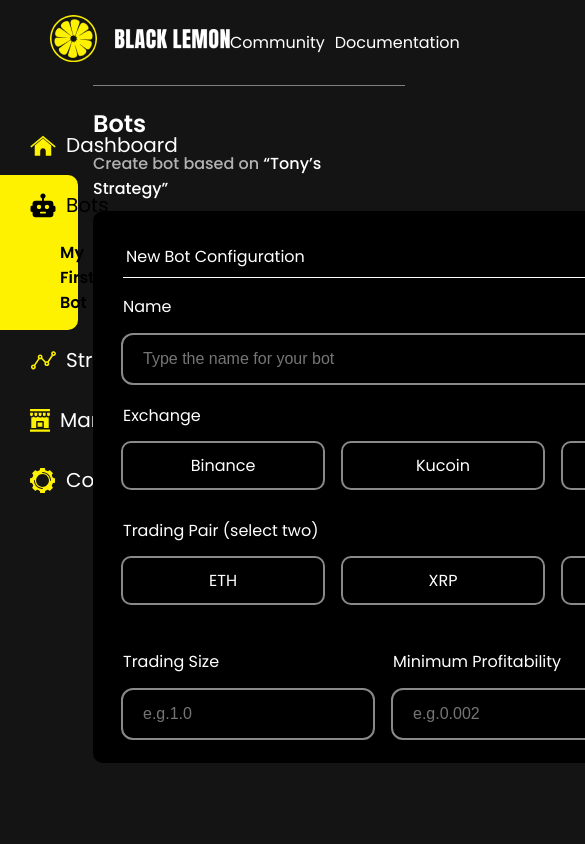
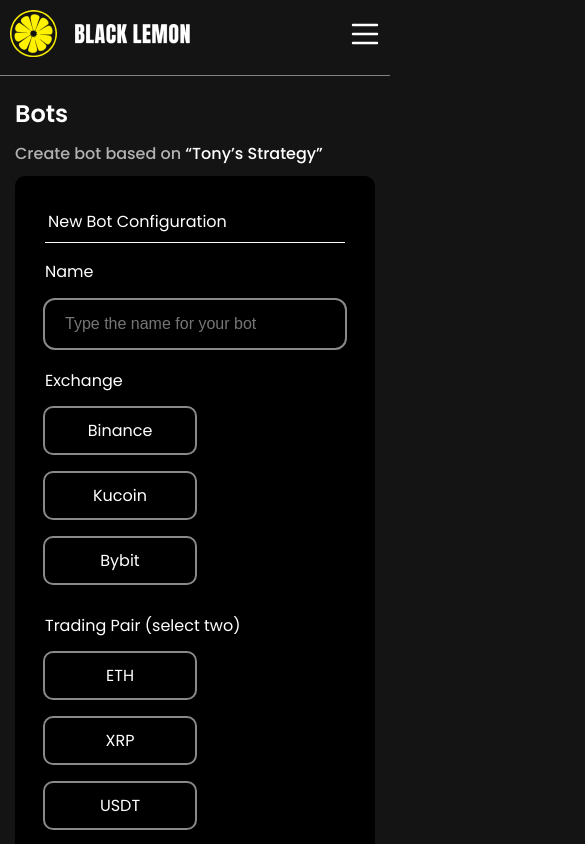
Before and after one commit to mohit49/blacklemon, a React (Vite) app: page /bots in a window 390 px wide. Shown: the top 844 px of the page, 585 px wide, since content can reach past the window. Built offline with nearby package versions, Linux system fonts and the light colour scheme.

Commit message:
responsive

```diff
--- a/src/App.css
+++ b/src/App.css
@@ -855,6 +855,9 @@
   border-radius: 10px;
   margin-left: 20px;
 }
+.mob-menu {
+  display: none;
+}
 @keyframes pulse {
   0% {
     transform: scale(0.33);
@@ -889,3 +892,53 @@
     padding: 0px 15px 0px 0px;
   }
 }
+@media screen and (max-width: 990px) {
+.side-bar{
+  display: none;
+}
+.dashboard {
+  width: 100%;
+  padding:0px 15px;
+}
+.mob-menu {
+  display: flex;align-items: center;
+}
+.mob-menu svg path {
+  fill: #ffffff;
+}
+.side-bar.open {
+  width: 80%;
+  display: block;
+}
+}
+@media screen and (max-width: 768px) {
+  .cards {
+
+    grid-template-columns: repeat(1, 1fr);
+}
+header {
+  padding: 10px;
+}
+.end-menu {
+  display: none;
+}
+.submit-con {
+  width: 100%;
+}
+.feild-exchange {
+  flex-wrap: wrap;
+}
+.bot-form .feild-exchange .input-feild {
+  width: 150px;
+}
+.bot-form .bot-feild {
+  flex-wrap: wrap;
+}
+.top-trade-con {
+  flex-direction: column;
+}
+.top-trade-con .right-btn {
+  flex-wrap: wrap;
+  justify-content: center;
+}
+  }
--- a/src/App.jsx
+++ b/src/App.jsx
@@ -1,16 +1,20 @@
 import "./App.css";
 import Header from "./include/Header/Header";
 
-
+import { useState } from "react";
 import Main from "./include/Main/Main";
 function App() {
+  const [menu , setMenu] = useState(false);
+  function hendlmobilemenu() {
+    setMenu(!menu)
+  }
   return (
     <>
       <div className="blacklemon-app">
-        <Header />
+        <Header hendlmobilemenu={hendlmobilemenu} />
 
 
-        <Main/>
+        <Main menuState={menu}/>
 
       </div>
     </>
--- a/src/components/Sidebar/Sidebar.jsx
+++ b/src/components/Sidebar/Sidebar.jsx
@@ -6,7 +6,7 @@
   Market,
   Setting,
 } from "../../icons/icons";
-function Sidebar() {
+function Sidebar({menuState}) {
   const IconStratiges = StatigesIcon;
   const sideMenu = [
     {
@@ -43,7 +43,7 @@
     },
   ];
   return (
-    <div className="side-bar">
+    <div className={`side-bar ${menuState ? "open" :''}`}>
       <ul>
         {sideMenu.map((ele, ind) =>
           !ele?.submenu ? (
--- a/src/icons/icons.jsx
+++ b/src/icons/icons.jsx
@@ -368,6 +368,9 @@
 </svg>
 
 )
+const MenuIcon = () => (<svg xmlns="http://www.w3.org/2000/svg" x="0px" y="0px" width="30" height="30" viewBox="0 0 50 50">
+  <path d="M 5 8 A 2.0002 2.0002 0 1 0 5 12 L 45 12 A 2.0002 2.0002 0 1 0 45 8 L 5 8 z M 5 23 A 2.0002 2.0002 0 1 0 5 27 L 45 27 A 2.0002 2.0002 0 1 0 45 23 L 5 23 z M 5 38 A 2.0002 2.0002 0 1 0 5 42 L 45 42 A 2.0002 2.0002 0 1 0 45 38 L 5 38 z"></path>
+  </svg>)
 export {
   Info,
   Eth,
@@ -387,5 +390,6 @@
   ViewIcon,
   PlayIcon,
   Pause,
-  Config
+  Config,
+  MenuIcon
 };
--- a/src/include/Header/Header.jsx
+++ b/src/include/Header/Header.jsx
@@ -1,7 +1,8 @@
 import { BrowserRouter as Router,  Link } from "react-router-dom";
 import { getImgURL } from "../../util/image-util";
+import { MenuIcon } from "../../icons/icons";
 
-function Header() {
+function Header({hendlmobilemenu}) {
 
 
   return (
@@ -13,6 +14,8 @@
                 <li><Link to="/community">Community</Link></li>
                 <li><Link to="/documentation">Documentation</Link></li>
             </ul>
+            <div className="mob-menu"> <Link onClick={hendlmobilemenu} itemType="button"><MenuIcon/></Link></div>
+
            </nav>
     </header>
     </Router>
--- a/src/include/Main/Main.jsx
+++ b/src/include/Main/Main.jsx
@@ -6,11 +6,11 @@
 import { BrowserRouter, Routes, Route } from "react-router-dom";
 import Bots from '../../pages/bots';
 import BotName from '../../pages/BotName';
-function Main() {
+function Main({menuState}) {
   return (
   <main>
     <BrowserRouter>
-    <Sidebar/>
+  <Sidebar menuState={menuState}/>
     <div className="dashboard">
     <Routes>
 
--- a/vite.config.js
+++ b/vite.config.js
@@ -7,7 +7,7 @@
   },
   server: {
     historyApiFallback: true,
-},
+}
 })
 import { defineConfig } from 'vite'
 import react from '@vitejs/plugin-react'
```
